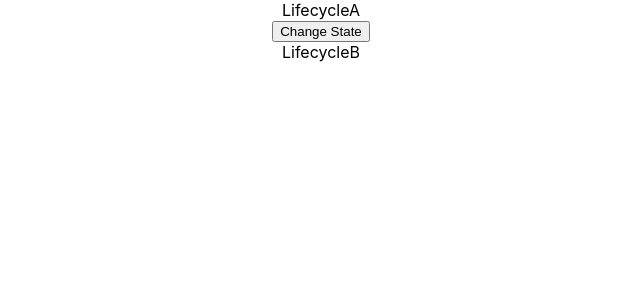
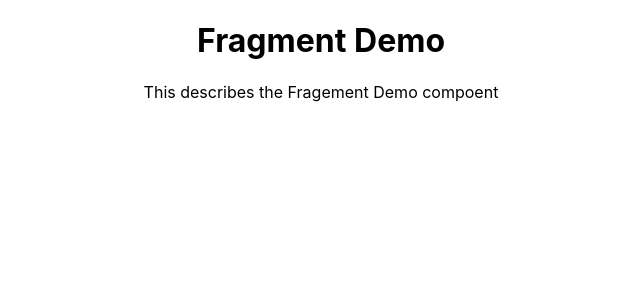
Before and after one commit to Sivakumar-U/React-JS, a React (Create React App) app: page / in a window 1280 px wide. Shown: the top 300 px of the page, without its empty margins (319-959 px from the left). Built offline with nearby package versions, Linux system fonts and the light colour scheme.

Commit message:
To remove unwanted div tag we used this Fragment method

```diff
--- a/src/App.js
+++ b/src/App.js
@@ -16,16 +16,18 @@ import './appStyles.css';
 import styles from './appStyles.module.css';
 import Form from './components/Form';
 import LifecycleA from './components/LifecycleA';
+import FragmentDemo from './components/FragmentDemo';
 
 
 function App() {
   return (
     <div className="App">
+      <FragmentDemo/>
+
+      {
+      /*<Counter/>
+
       <LifecycleA/>
-
-
-
-      {/*<Counter/>
 
       <Form/>
 
@@ -59,7 +61,8 @@ function App() {
       <Greet1 name="Priya" city="Hyderabad"/>
       <Greet1 name="Reddy" city="Chennai"/>
 
-      {/*<Hello/>*/}
+      {/*<Hello/>*/
+      }
     </div>
   );
 }
--- /dev/null
+++ b/src/components/FragmentDemo.js
@@ -0,0 +1,15 @@
+import React from 'react'
+
+function FragmentDemo() {
+  return (
+    <React.Fragment>
+
+      <h1>Fragment Demo</h1>
+      <p>This describes the Fragement Demo compoent</p>
+
+    </React.Fragment>
+
+  )
+}
+
+export default FragmentDemo
```
